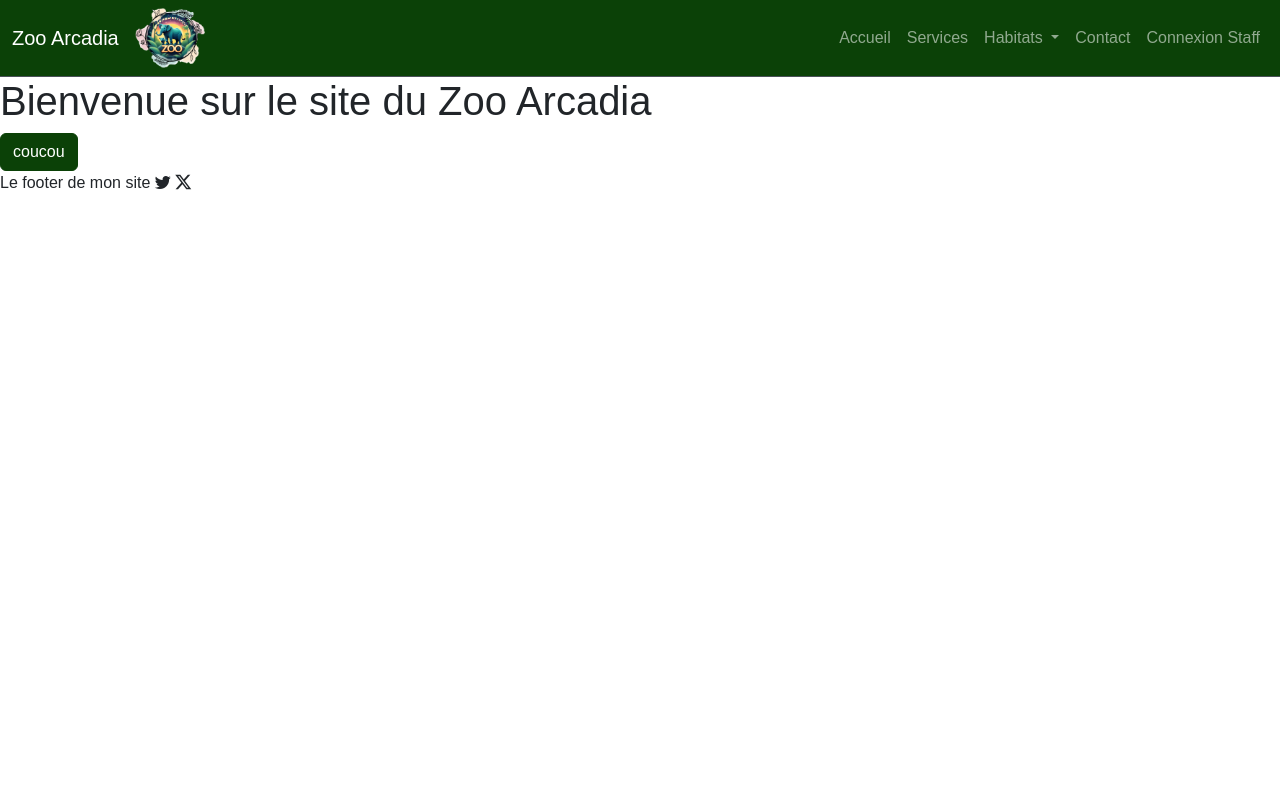
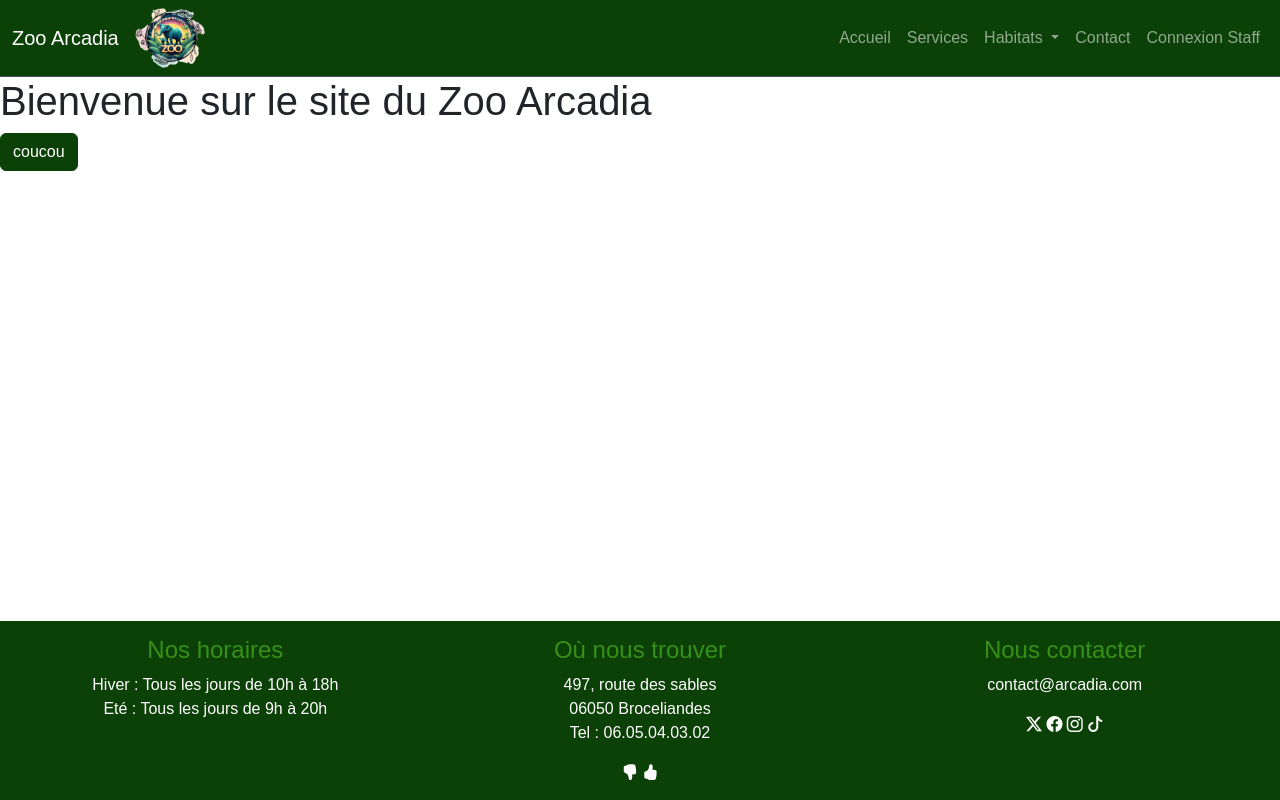
Before and after one commit to Katniss40/Arcadia3, a PHP site: page / in a window 1280 px wide. Run offline with PHP 8.4, Linux system fonts and the light colour scheme; some libraries are stand-ins or nearby versions; some web fonts are replaced.

Commit message:
add site footer

```diff
--- a/index.html
+++ b/index.html
@@ -60,9 +60,34 @@
 <!-- Le contenu de la page sera injectée ici-->
     </main>
 
-    <footer>Le footer de mon site
-        <i class="bi bi-twitter"></i>
-        <i class="bi bi-twitter-x"></i>
+    <footer class="bg-primary text-white text-center footer">
+      <div class="row">
+        <div class="col-12 col-lg-4">
+          <h4 class="text-black">Nos horaires</h4>
+            <p> Hiver : Tous les jours de 10h à 18h</br>
+            Eté   : Tous les jours de  9h à 20h</p>
+        </div>
+
+        <div class="col-6 col-lg-4">
+          <h4 class="text-black">Où nous trouver</h4>
+          <p> 497, route des sables</br>
+           06050 Broceliandes</br>
+           Tel : 06.05.04.03.02</p>
+        </div>
+
+        <div class="col-6 col-lg-4">
+          <h4 class="text-black">Nous contacter</h4>
+          <p> contact@arcadia.com</p>
+          <i class="bi bi-twitter-x"></i>
+          <i class="bi bi-facebook"></i>
+          <i class="bi bi-instagram"></i>
+          <i class="bi bi-tiktok"></i>
+        </div>
+
+      </div>
+      <i class="bi bi-hand-thumbs-down-fill"></i>
+      <i class="bi bi-hand-thumbs-up-fill"></i>
+
     </footer>
 
     <script type="module" src="/Router/router.js"></script>
--- a/pages/home.html
+++ b/pages/home.html
@@ -1,3 +1,4 @@
 <h1> Bienvenue sur le site du Zoo Arcadia</h1>
 
+
 <button class="btn btn-primary">coucou</button>
--- a/scss/main.scss
+++ b/scss/main.scss
@@ -1,2 +1,17 @@
 @import url("/node_modules/bootstrap-icons/font/bootstrap-icons.css");
 @import 'custom';
+
+html{
+    position: relative;
+    min-height: 100%;
+}
+main{
+    margin-bottom: 290px;
+}
+
+footer.footer{
+    padding: 15px;
+    position: absolute;
+    bottom: 0;
+    width: 100%;
+}
```
Also changed, not shown: scss/main.css, 1 other file.
